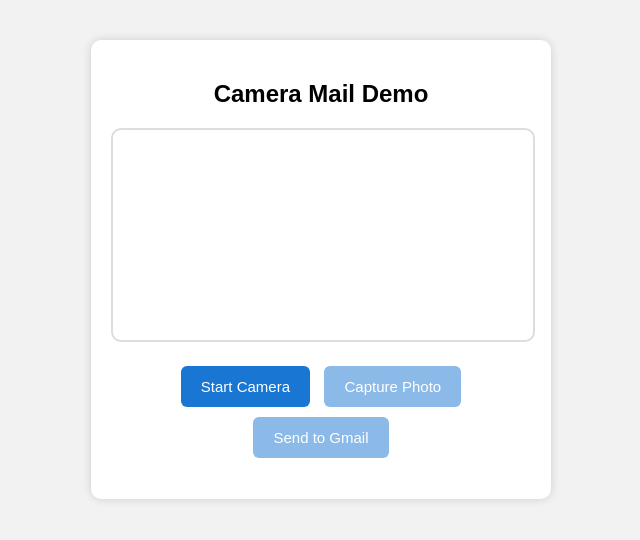
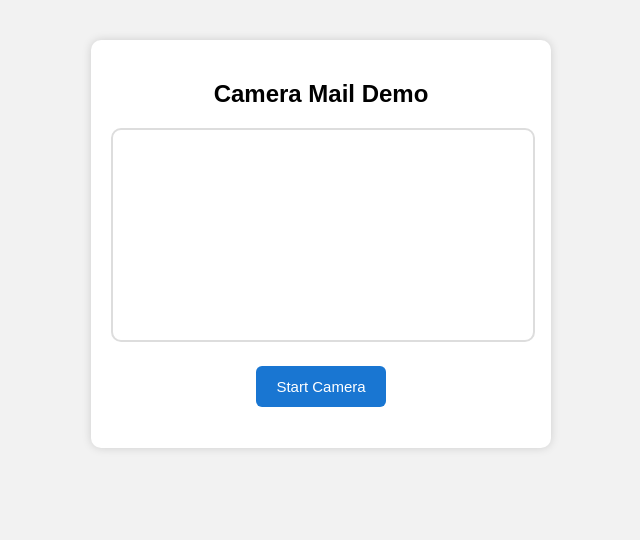
Before and after one commit to asifbushraasif01-rgb/cameramail, a plain HTML site: page index.html in a window 1280 px wide. Shown: the whole page, without its empty margins (319-959 px from the left). Drawn offline with Linux system fonts and the light colour scheme.

Commit message:
Update index.html

```diff
--- a/index.html
+++ b/index.html
@@ -19,8 +19,7 @@
 
   <div class="buttons">
     <button id="startBtn">Start Camera</button>
-    <button id="captureBtn" disabled>Capture Photo</button>
-    <button id="sendBtn" disabled>Send to Gmail</button>
+
   </div>
 
   <p id="status"></p>
```
